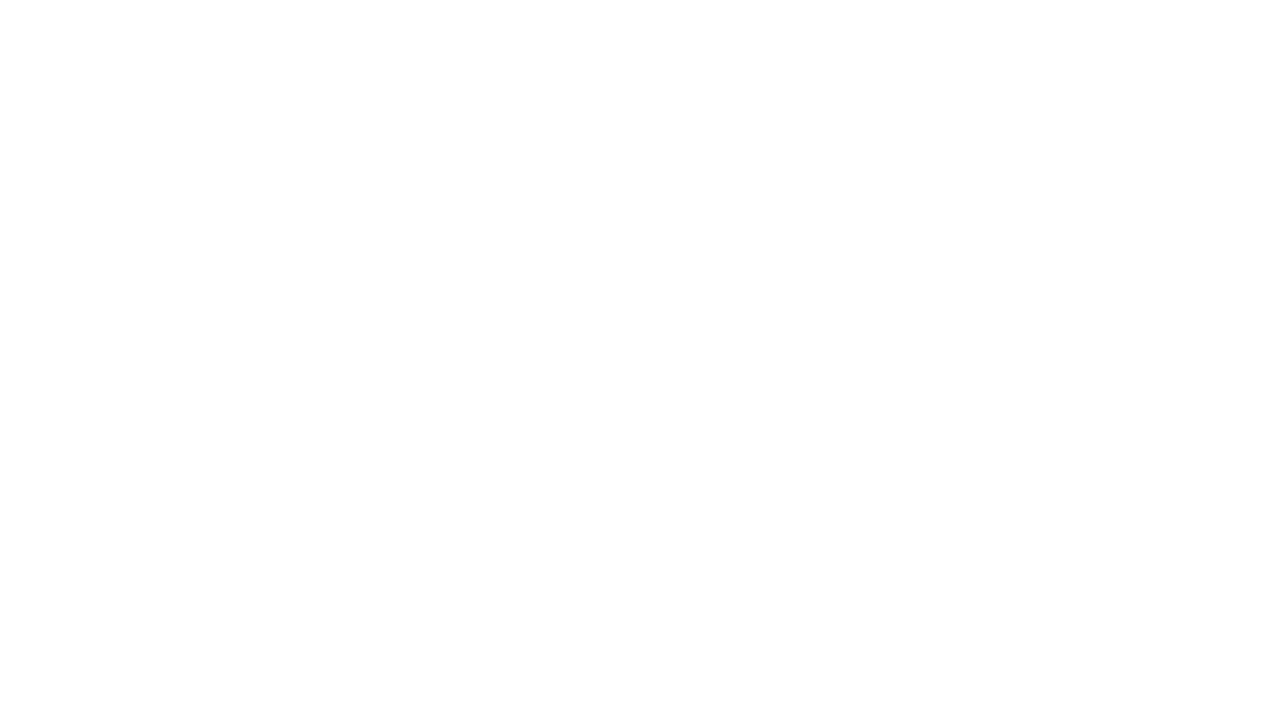
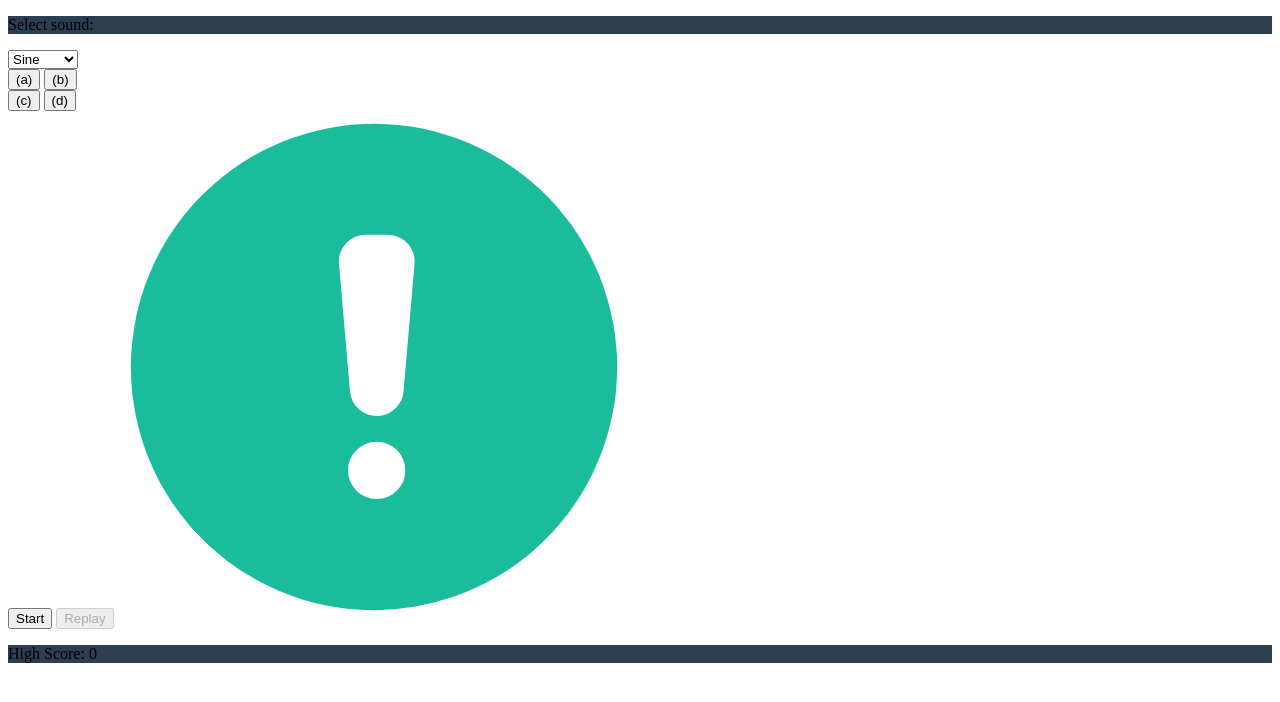
Before and after one commit to joi995/T-213-A1, a plain HTML site: page src/index.html in a window 1280 px wide. Drawn offline with Linux system fonts and the light colour scheme.

Commit message:
addeed most of the html

```diff
--- a/src/index.html
+++ b/src/index.html
@@ -1,14 +1,44 @@
 <!DOCTYPE html>
 <html lang="en">
 <head> <link rel="stylesheet" href="style.css">
+    <style> p {background-color: #2c3e50;} </style>
     <meta charset="UTF-8">
     <meta name="viewport" content="width=device-width, initial-scale=1.0">
     <title>Color Game</title>
 </head>
 <body>
+    <style> p {background-color: #2c3e50;} </style>
     <div id="error">
         <img src="oops.jpg">
         <p>The Website requires atleast 600px screen width</p>
     </div>
+    <div id="soundSelect">
+        <p>Select sound:</p>
+        <select name="dropdown" id="dropdown">
+            <option value="Sine">Sine</option>
+            <option value="Square">Square</option>
+            <option value="Triangle">Triangle</option>
+        </select>
+    </div>
+    <div id="gameButtons">
+        <div id=upperGameButtons>
+            <button id="UL" type="button">(a)</button>
+            <button id="UR" type="button">(b)</button>
+        </div>
+        <div id="lowerGameButtons">
+            <button id="LL" type="button">(c)</button>
+            <button id="LR" type="button">(d)</button>
+        </div>
+    </div>
+    <div id="menuButtons">
+        <button id="start" type="button">Start</button>
+        <button id="replay" disabled type="button">Replay</button>
+        <img src="information.png" alt="information">
+    </div>
+    <div id="highscore">
+        <p>
+            High Score: 0
+        </p>
+    </div>
 </body>
 </html>
--- a/src/style.css
+++ b/src/style.css
@@ -12,3 +12,7 @@
         display: none;
     }
 }
+
+.body {
+
+}
```
Also changed, not shown: assignment1_supplement_material/colors.md (line endings or trailing spaces), src/information.png (added), 1 other file.
